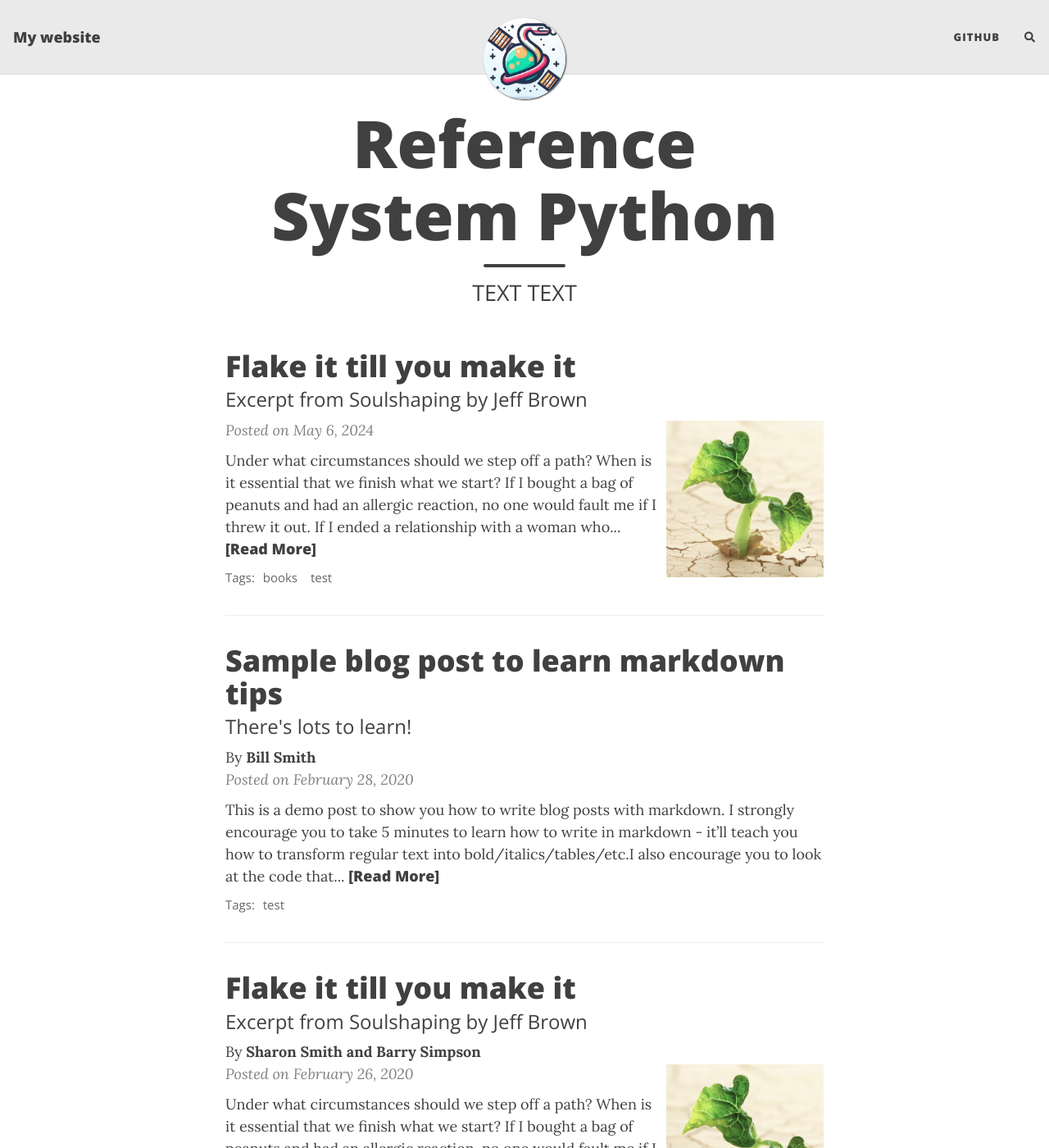
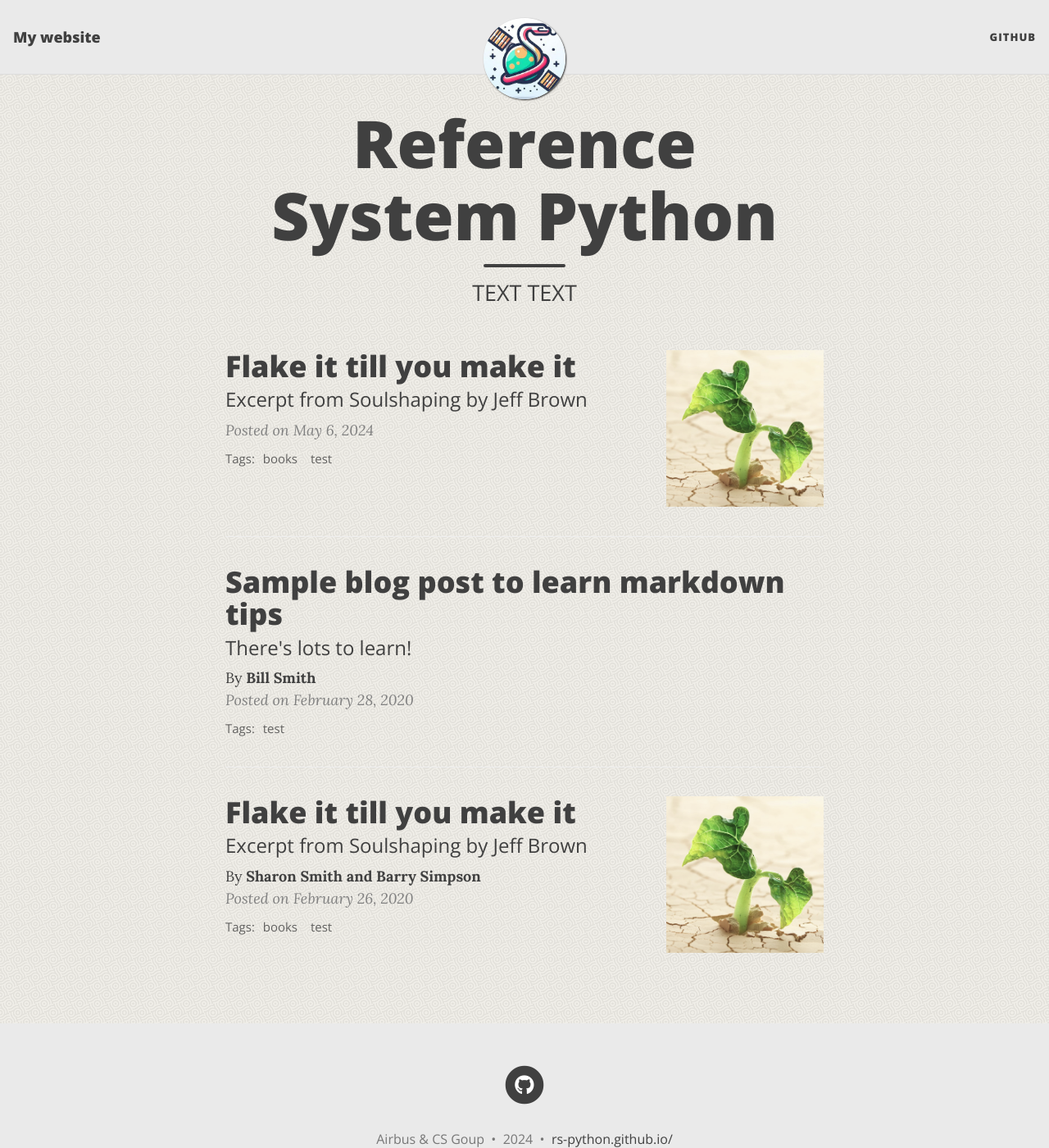
Before and after one commit to RS-PYTHON/RS-PYTHON.github.io, a Jekyll site: the page built from index.html, in a window 1280 px wide and 1400 px high. Shown: the whole window at 82% size. Built offline with Jekyll 4.4.1, drawn with Linux system fonts in a browser that asks for light colours; nearby versions of some CDN libraries; the list of posts is cut into pages by our own code; comment, search, counter and statistics services are not loaded; part of the change alters nothing that is shown; some of the changed text lies outside the part shown.

Commit message:
Update _config.yml

```diff
--- a/_config.yml
+++ b/_config.yml
@@ -73,16 +73,16 @@ url-pretty: "rs-python.github.io/"
 title-on-all-pages: true
 
 # Excerpt word length - Truncate the excerpt of each post on the feed page to the specified number of words
-excerpt_length: 50
+excerpt_length: 150
 
 # Whether or not to show an excerpt for every blog post in the feed page
-feed_show_excerpt: true
+feed_show_excerpt: false
 
 # Whether or not to show a list of tags below each post preview in the feed page
 feed_show_tags: true
 
 # Add a search button to the navbar
-post_search: true
+post_search: false
 
 # Add a button in the footer to edit the current page. Only works if your website is hosted on GitHub
 edit_page_button: false
@@ -118,7 +118,7 @@ footer-hover-col: "#0085A1"
 
 #navbar-img: "/assets/img/bgimage.png"
 #footer-img: "/assets/img/bgimage.png"
-#page-img: "/assets/img/bgimage.png"
+page-img: "/assets/img/bgimage.png"
 
 # Suggest a colour for mobile browsers to use as the browser's theme. This is only supported by a few mobile browsers.
 #mobile-theme-col: "#0085A1"
@@ -243,7 +243,7 @@ defaults:
     values:
       layout: "post"
       comments: true  # add comments to all blog posts
-      social-share: true # add social media sharing buttons to all blog posts
+      social-share: false # add social media sharing buttons to all blog posts
   -
     scope:
       path: "" # any file that's not a post will be a "page" layout by default
```
